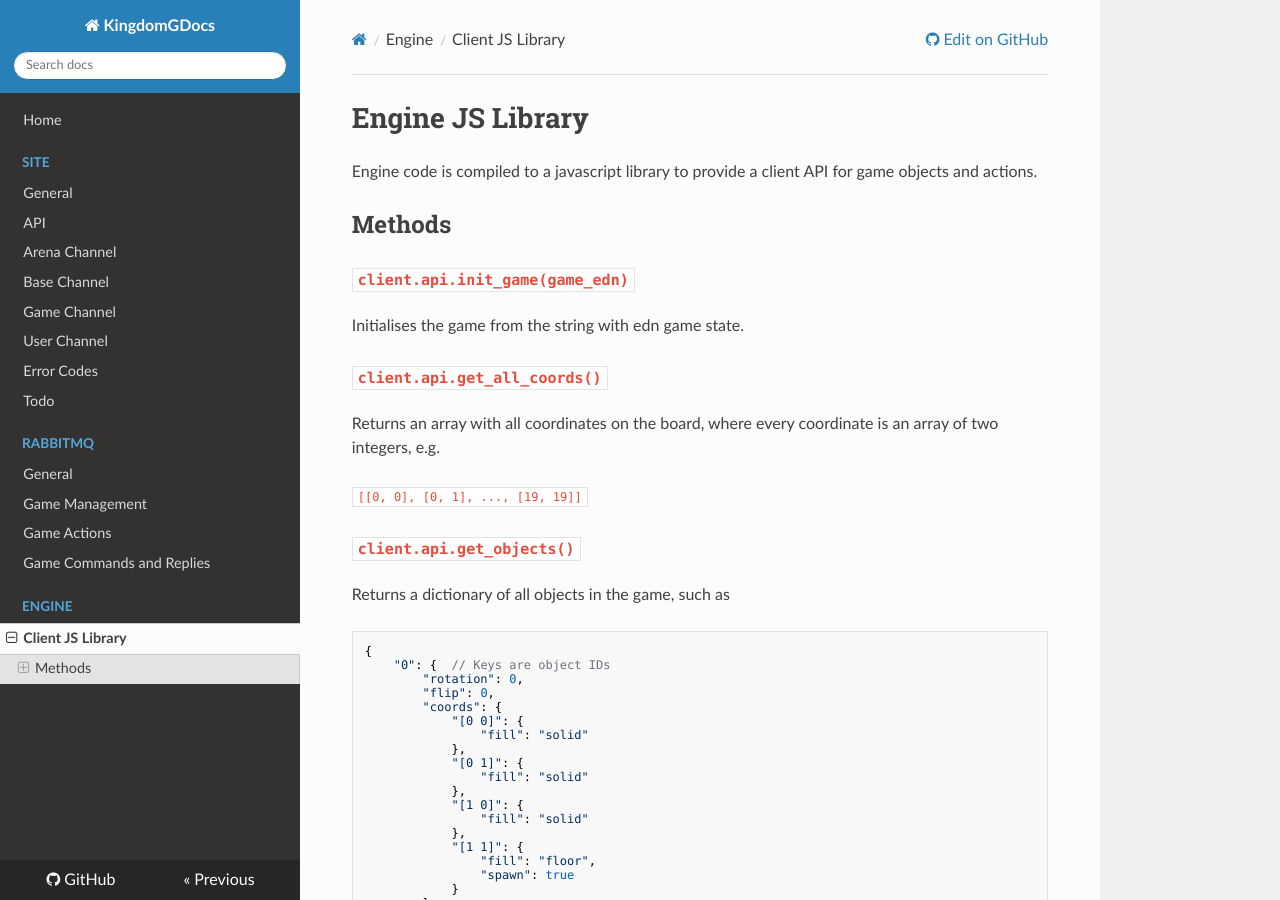
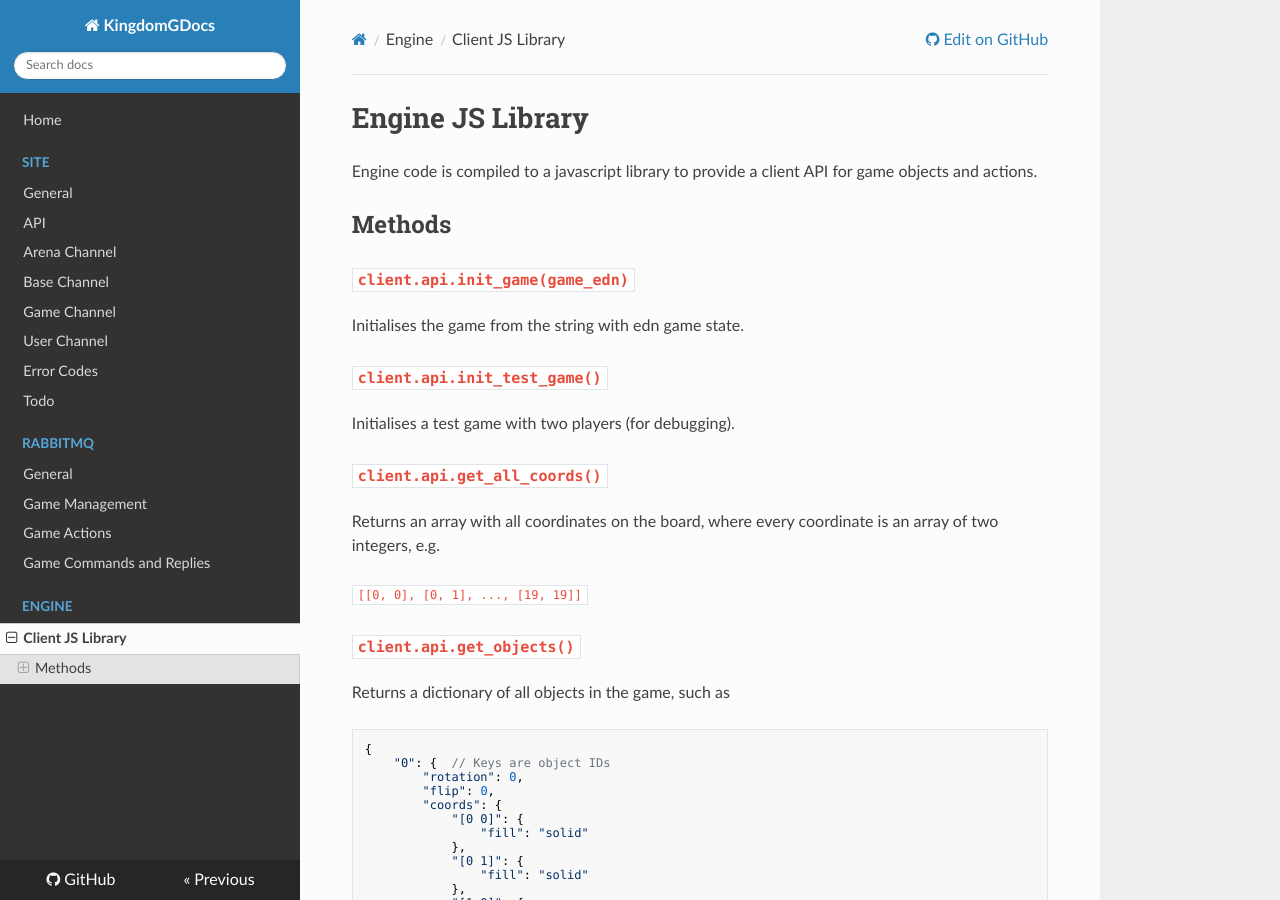
Before and after one commit to gavr-games/kingdom-g, an MkDocs documentation site: the page built from docs/docs/engine/client_api.md, in a window 1280 px wide and 900 px high. Built offline with MkDocs 1.6.1, drawn with Linux system fonts in a browser that asks for light colours; nearby versions of some CDN libraries; some of the changed text lies outside the part shown.

Commit message:
Updated engine js docs for levelup and init test game.

```diff
--- a/docs/docs/engine/client_api.md
+++ b/docs/docs/engine/client_api.md
@@ -7,6 +7,10 @@
 ### `client.api.init_game(game_edn)`
 
 Initialises the game from the string with edn game state.
+
+### `client.api.init_test_game()`
+
+Initialises a test game with two players (for debugging).
 
 ### `client.api.get_all_coords()`
 
@@ -131,3 +135,7 @@
 Outcomes are returned in the same way as `attack_outcomes`.
 
 If target is too far or too close, returns null, if the object cannot shoot this target, returns empty array.
+
+### `client.api.can_levelup(object_id)`
+
+Checks if object can levelup.
```
Also changed, not shown: 1 other file.
